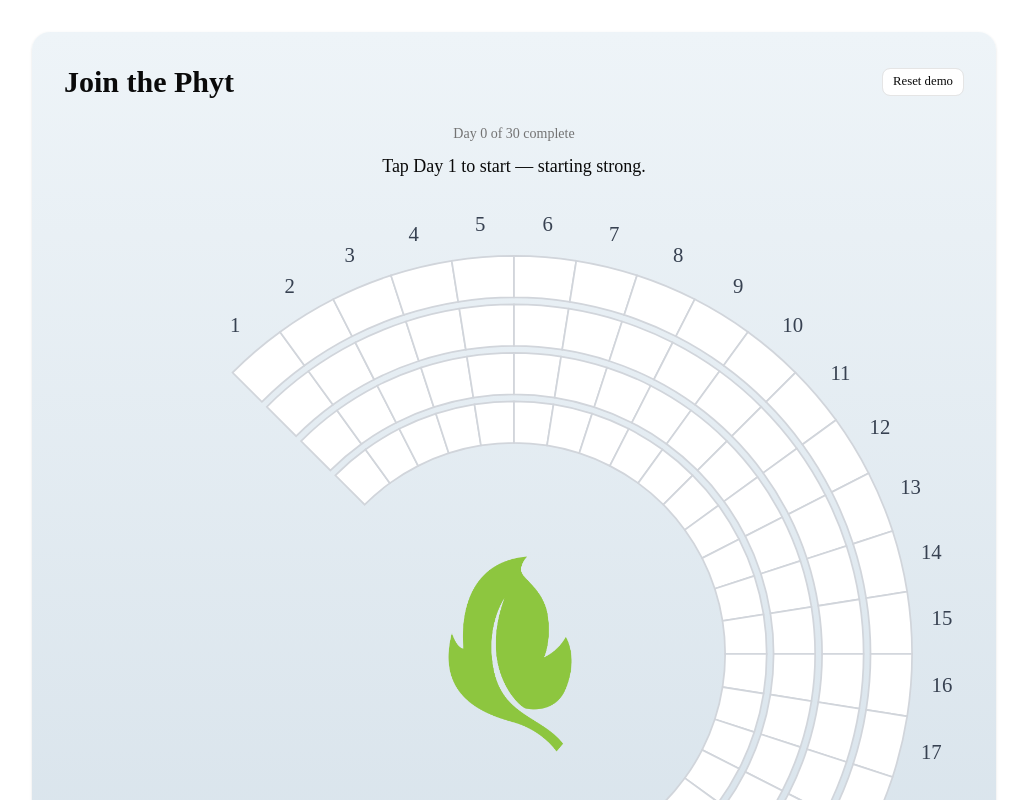
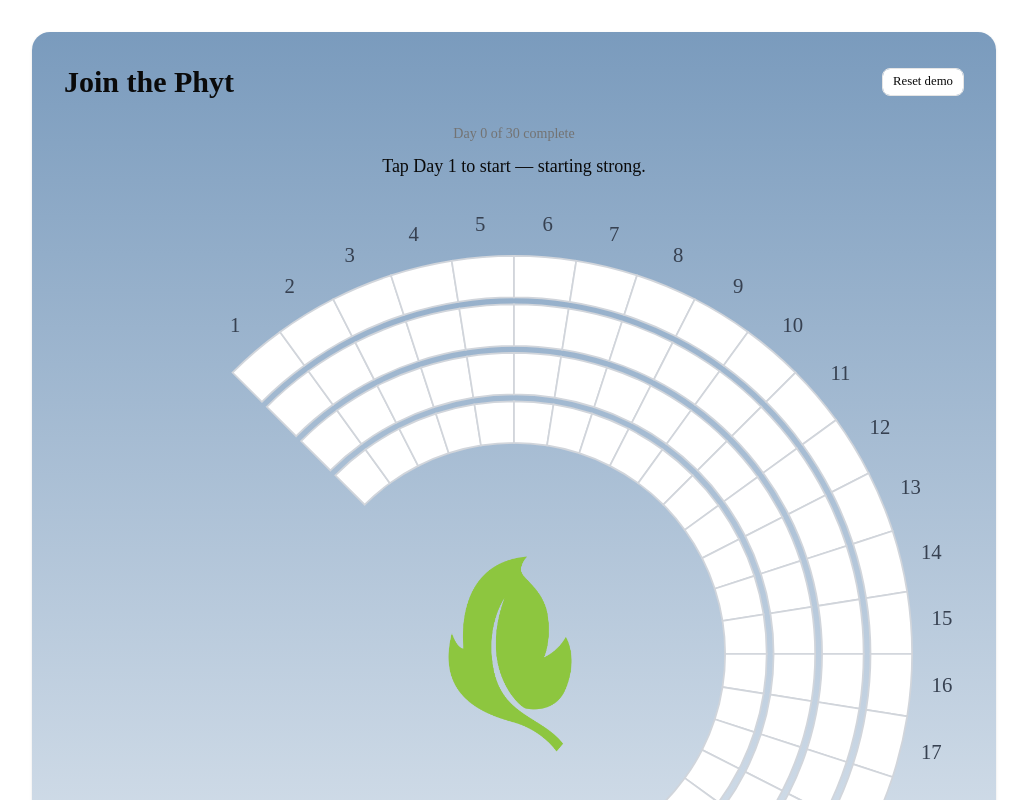
Before and after one commit to benbybee/phyt-30-day-habit-tracker, a Next.js app: page /tracker in a window 1280 px wide. Shown: the top 800 px of the page, without its empty margins (126-1153 px from the left). Built offline with nearby package versions, Linux system fonts and the light colour scheme.

Commit message:
style: dark blue top fading to white bottom (matches reference)

```diff
--- a/src/app/tracker/page.tsx
+++ b/src/app/tracker/page.tsx
@@ -52,7 +52,7 @@ export default function TrackerPage() {
     <main
       className="max-w-6xl mx-auto my-8 p-8 rounded-2xl shadow-sm"
       style={{
-        background: 'linear-gradient(180deg, #eef4f8 0%, #cfdce6 100%)',
+        background: 'linear-gradient(180deg, #7a9bbd 0%, #ffffff 100%)',
       }}
     >
       <div className="flex items-center justify-between mb-6 flex-wrap gap-2">
```
